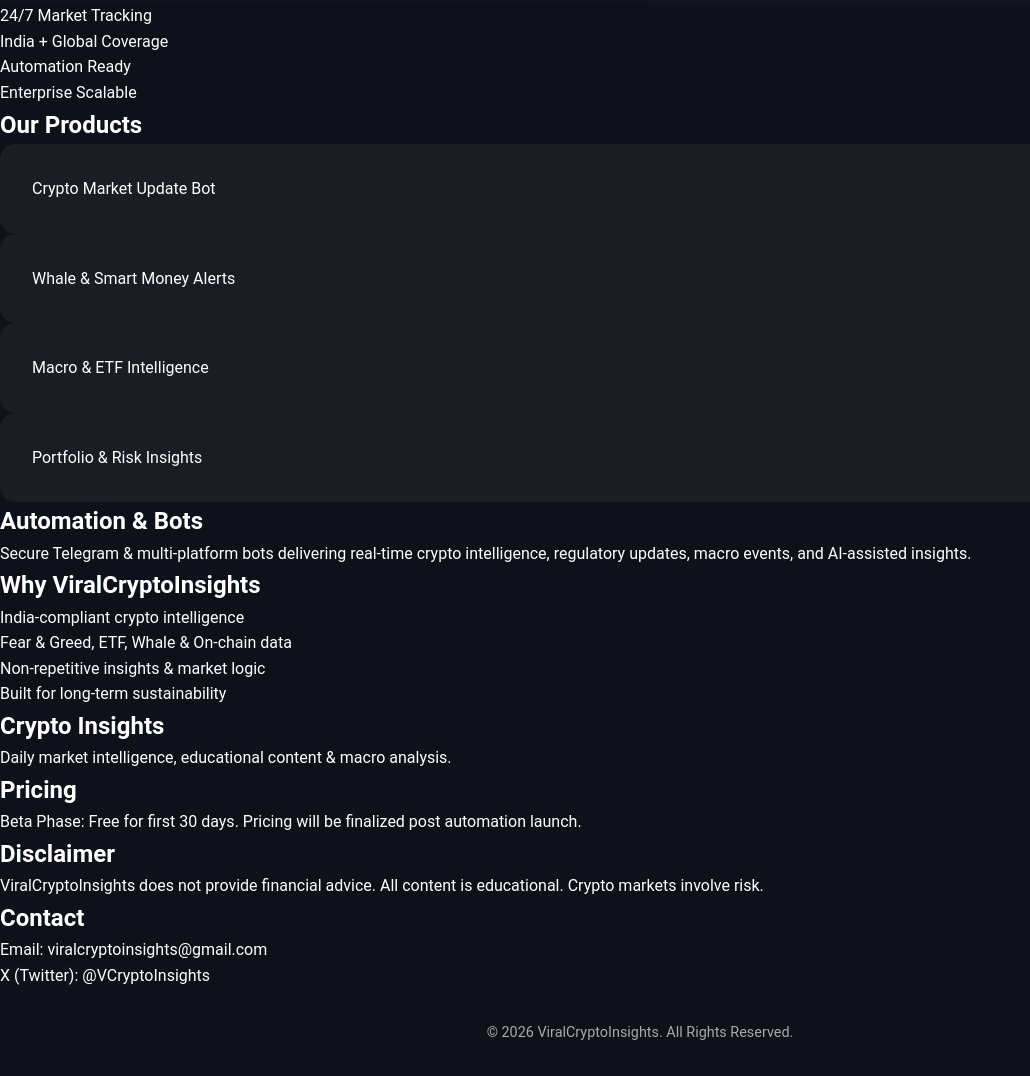
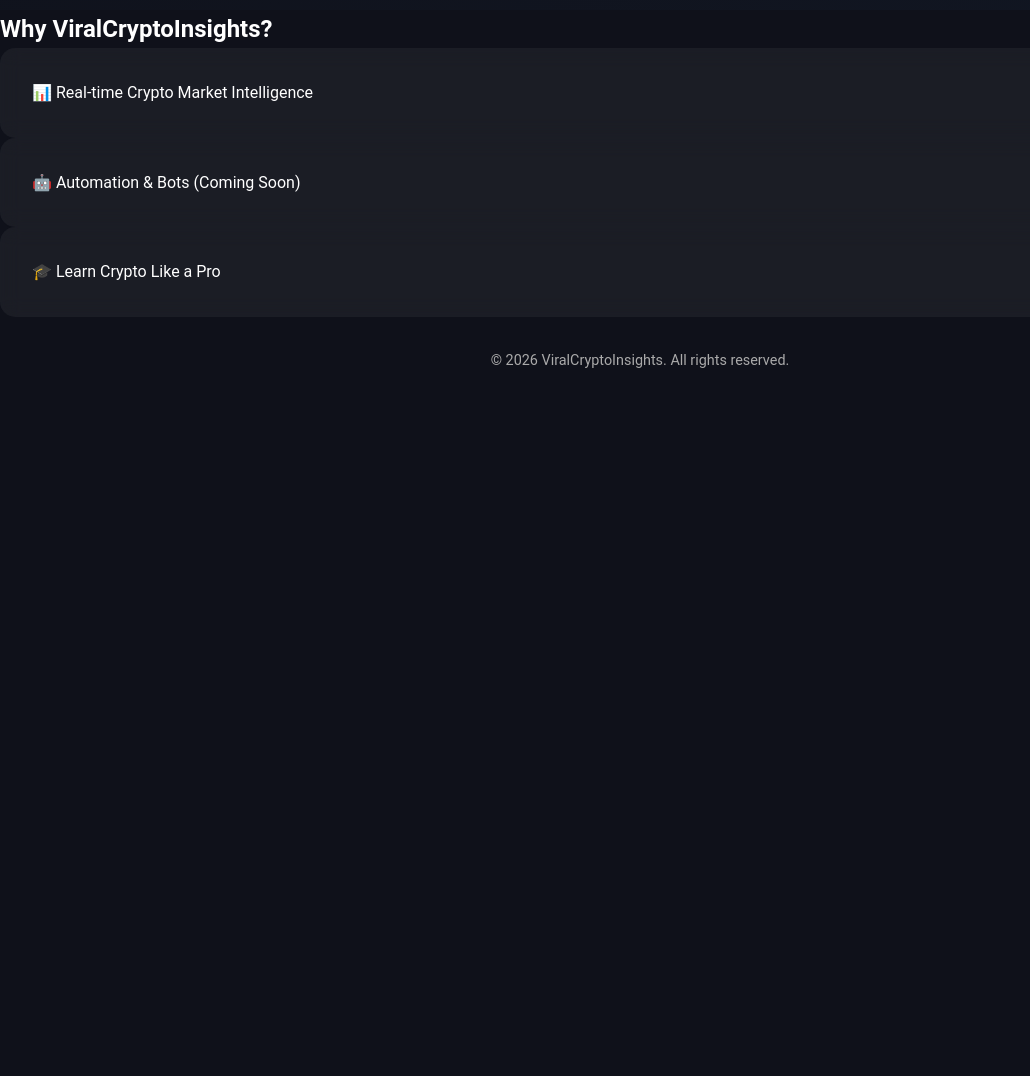
Before and after one commit to viralcryptoinsights-ux/website, a plain HTML site: page index.html in a window 1280 px wide. Shown: the part 768-1844 px from the top of the page, without its empty margins (0-1030 px from the left). After the commit the page ends 1172 px from the top, so only its background shows below. Drawn offline with Linux system fonts and the light colour scheme; a script that the page names is missing.

Commit message:
Update index.html

```diff
--- a/index.html
+++ b/index.html
@@ -2,137 +2,41 @@
 <html lang="en">
 <head>
   <meta charset="UTF-8">
+  <title>ViralCryptoInsights | Crypto Intelligence Platform</title>
   <meta name="viewport" content="width=device-width, initial-scale=1.0">
-
-  <title>ViralCryptoInsights | Crypto Intelligence & Automation</title>
-
-  <meta name="description" content="Crypto intelligence, automation bots, market insights & Web3 tools by ViralCryptoInsights.">
-  <meta name="keywords" content="Crypto, Bitcoin, Trading Bots, Web3, Blockchain">
-
   <link rel="stylesheet" href="assets/css/style.css">
-  <link href="https://fonts.googleapis.com/css2?family=Inter:wght@300;400;600;700&display=swap" rel="stylesheet">
 </head>
-
 <body>
 
-<!-- ================= NAVBAR ================= -->
-<header class="header">
-  <div class="container nav">
-    <div class="logo">
-      <img src="assets/images/logo.png" alt="ViralCryptoInsights">
-      <span>ViralCryptoInsights</span>
-    </div>
-
-    <nav>
-      <ul class="nav-links">
-        <li><a href="#home">Home</a></li>
-        <li><a href="#products">Products</a></li>
-        <li><a href="#automation">Automation</a></li>
-        <li><a href="#insights">Insights</a></li>
-        <li><a href="#pricing">Pricing</a></li>
-        <li><a href="#contact">Contact</a></li>
-      </ul>
-    </nav>
-  </div>
+<header class="navbar">
+  <div class="logo">ViralCryptoInsights</div>
+  <nav>
+    <a href="index.html" class="active">Home</a>
+    <a href="about.html">About</a>
+    <a href="features.html">Features</a>
+    <a href="learning.html">Learning</a>
+    <a href="subscribe.html">Subscribe</a>
+    <a href="contact.html">Contact</a>
+  </nav>
 </header>
 
-<!-- ================= HERO ================= -->
-<section id="home" class="hero">
-  <div class="container">
-    <h1>Crypto Intelligence. Automation. Insights.</h1>
-    <p>Professional market intelligence built for the next 5–10 years.</p>
-    <a href="#products" class="btn-primary">Explore Platform</a>
+<section class="hero">
+  <h1>Crypto Intelligence for the Next Generation</h1>
+  <p>Market insights, automation, analytics & education — all in one professional crypto ecosystem.</p>
+  <a href="features.html" class="btn-primary">Explore Platform</a>
+</section>
+
+<section class="section">
+  <h2>Why ViralCryptoInsights?</h2>
+  <div class="grid">
+    <div class="card">📊 Real-time Crypto Market Intelligence</div>
+    <div class="card">🤖 Automation & Bots (Coming Soon)</div>
+    <div class="card">🎓 Learn Crypto Like a Pro</div>
   </div>
 </section>
 
-<!-- ================= TRUST / STATS ================= -->
-<section class="stats">
-  <div class="container stats-grid">
-    <div class="stat-box">24/7 Market Tracking</div>
-    <div class="stat-box">India + Global Coverage</div>
-    <div class="stat-box">Automation Ready</div>
-    <div class="stat-box">Enterprise Scalable</div>
-  </div>
-</section>
-
-<!-- ================= PRODUCTS ================= -->
-<section id="products" class="section">
-  <div class="container">
-    <h2>Our Products</h2>
-    <div class="cards">
-      <div class="card">Crypto Market Update Bot</div>
-      <div class="card">Whale & Smart Money Alerts</div>
-      <div class="card">Macro & ETF Intelligence</div>
-      <div class="card">Portfolio & Risk Insights</div>
-    </div>
-  </div>
-</section>
-
-<!-- ================= AUTOMATION ================= -->
-<section id="automation" class="section dark">
-  <div class="container">
-    <h2>Automation & Bots</h2>
-    <p>
-      Secure Telegram & multi-platform bots delivering real-time crypto intelligence,
-      regulatory updates, macro events, and AI-assisted insights.
-    </p>
-  </div>
-</section>
-
-<!-- ================= WHY US ================= -->
-<section class="section">
-  <div class="container">
-    <h2>Why ViralCryptoInsights</h2>
-    <ul class="list">
-      <li>India-compliant crypto intelligence</li>
-      <li>Fear & Greed, ETF, Whale & On-chain data</li>
-      <li>Non-repetitive insights & market logic</li>
-      <li>Built for long-term sustainability</li>
-    </ul>
-  </div>
-</section>
-
-<!-- ================= INSIGHTS ================= -->
-<section id="insights" class="section dark">
-  <div class="container">
-    <h2>Crypto Insights</h2>
-    <p>Daily market intelligence, educational content & macro analysis.</p>
-  </div>
-</section>
-
-<!-- ================= PRICING ================= -->
-<section id="pricing" class="section">
-  <div class="container">
-    <h2>Pricing</h2>
-    <p>Beta Phase: Free for first 30 days. Pricing will be finalized post automation launch.</p>
-  </div>
-</section>
-
-<!-- ================= LEGAL ================= -->
-<section class="section dark">
-  <div class="container">
-    <h2>Disclaimer</h2>
-    <p>
-      ViralCryptoInsights does not provide financial advice.
-      All content is educational. Crypto markets involve risk.
-    </p>
-  </div>
-</section>
-
-<!-- ================= CONTACT ================= -->
-<section id="contact" class="section">
-  <div class="container">
-    <h2>Contact</h2>
-    <p>Email: viralcryptoinsights@gmail.com</p>
-    <p>X (Twitter): @VCryptoInsights</p>
-  </div>
-</section>
-
-<!-- ================= FOOTER ================= -->
-<footer class="footer">
-  <div class="container">
-    <p>© 2026 ViralCryptoInsights. All Rights Reserved.</p>
-  </div>
+<footer>
+  <p>© 2026 ViralCryptoInsights. All rights reserved.</p>
 </footer>
 
 <script src="assets/js/script.js"></script>
```
